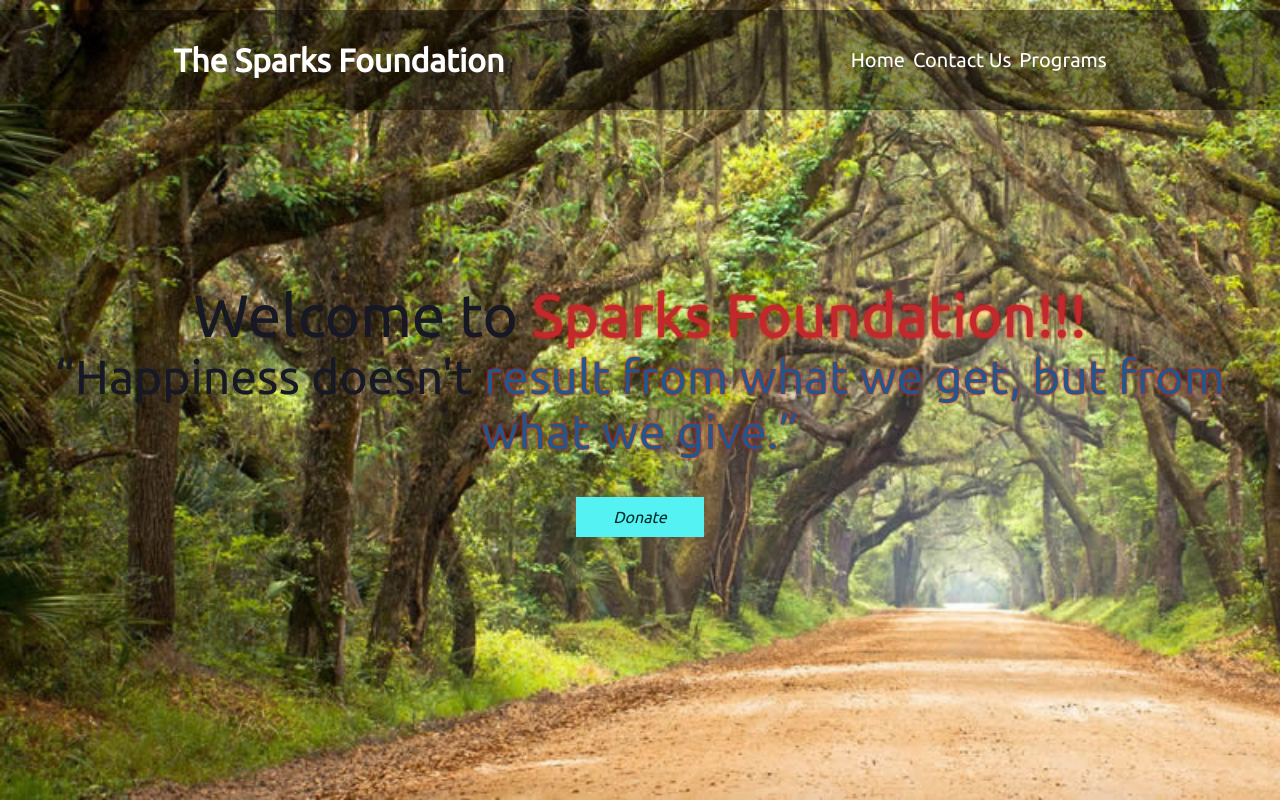
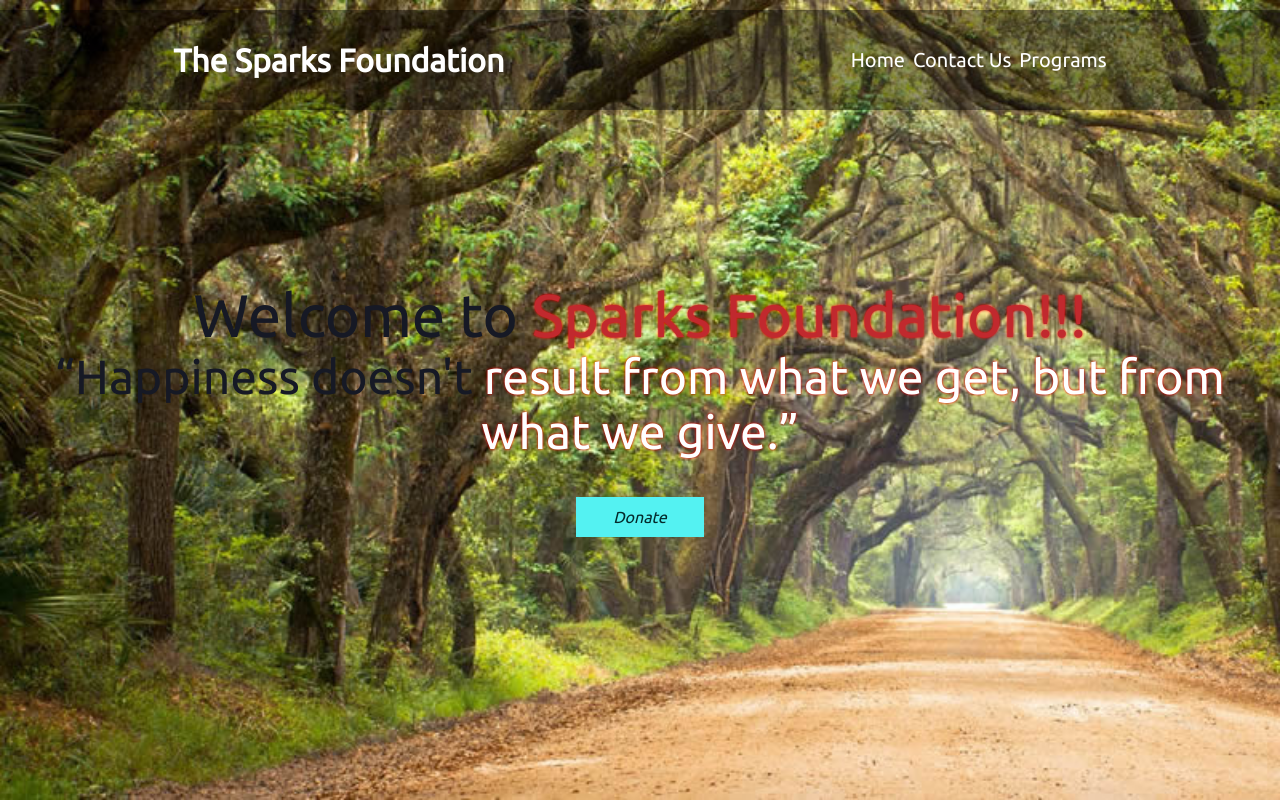
Before and after one commit to Gituatu/paymentgate, a website: page index.html in a window 1280 px wide. Drawn offline with nearby package versions, Linux system fonts and the light colour scheme.

Commit message:
Update index.html

```diff
--- a/index.html
+++ b/index.html
@@ -28,7 +28,7 @@
         </div>
         <div class="main" id="main">
             <P>Welcome to <span>Sparks Foundation!!!</span></P>
-            <P style="font-size: 6vh;"> “Happiness doesn't <span style="color:#235789;"> result from what we get, but from what we give.”</span></P>
+            <P style="font-size: 6vh;"> “Happiness doesn't <span style="color:#FFFFFF;"> result from what we get, but from what we give.”</span></P>
             <button type="button" id="pop-up-btn">Donate</button>
         </div>
         <div class="wrapper" id="form">
```
